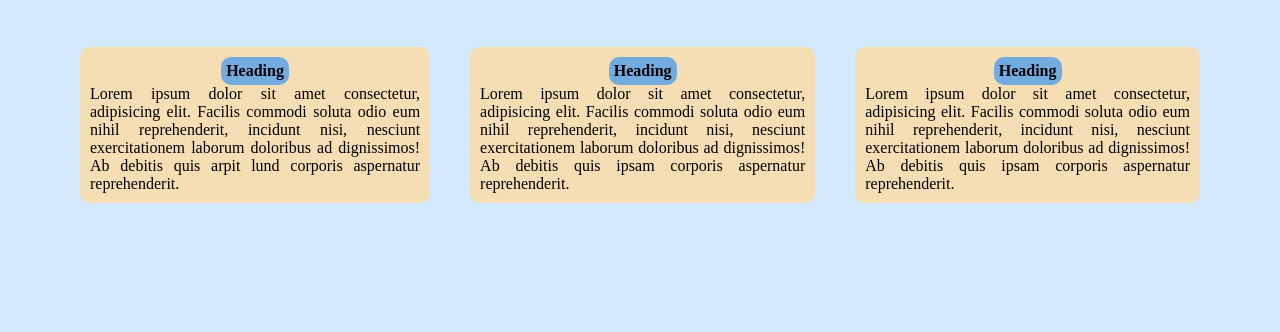
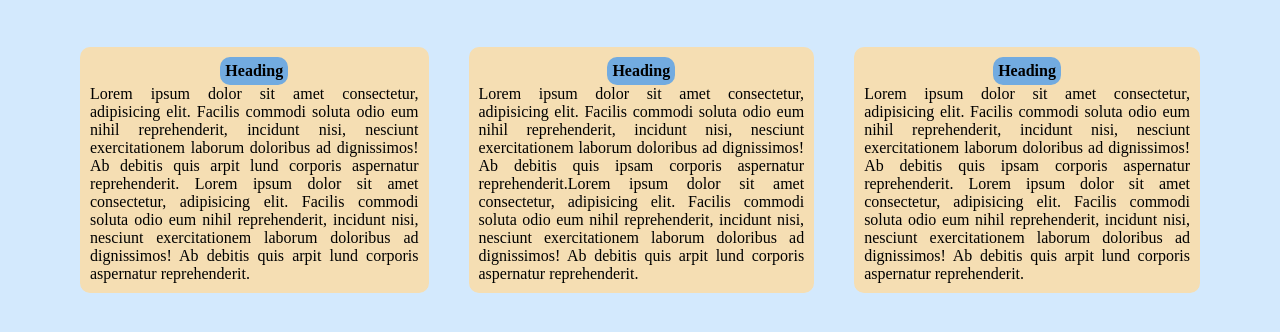
Before and after one commit to Arpitsood/potential-funicular, a plain HTML site: page index.html in a window 1280 px wide. Shown: the part 80-412 px from the top of the page. Drawn offline with Linux system fonts and the light colour scheme.

Commit message:
Update index.html

```diff
--- a/index.html
+++ b/index.html
@@ -20,6 +20,8 @@
                 <div class="head1">Heading</div>
                 Lorem ipsum dolor sit amet consectetur, adipisicing elit. Facilis commodi soluta odio eum nihil
                 reprehenderit, incidunt nisi, nesciunt exercitationem laborum doloribus ad dignissimos! Ab debitis quis
+                arpit lund corporis aspernatur reprehenderit. Lorem ipsum dolor sit amet consectetur, adipisicing elit. Facilis commodi soluta odio eum nihil
+                reprehenderit, incidunt nisi, nesciunt exercitationem laborum doloribus ad dignissimos! Ab debitis quis
                 arpit lund corporis aspernatur reprehenderit.
             </div>
 
@@ -27,7 +29,10 @@
                 <div class="head1">Heading</div>
                 Lorem ipsum dolor sit amet consectetur, adipisicing elit. Facilis commodi soluta odio eum nihil
                 reprehenderit, incidunt nisi, nesciunt exercitationem laborum doloribus ad dignissimos! Ab debitis quis
-                ipsam corporis aspernatur reprehenderit.
+                ipsam corporis aspernatur reprehenderit.Lorem ipsum dolor sit amet consectetur, adipisicing elit. Facilis commodi soluta odio eum nihil
+                reprehenderit, incidunt nisi, nesciunt exercitationem laborum doloribus ad dignissimos! Ab debitis quis
+                arpit lund corporis aspernatur reprehenderit.
+
             </div>
         </div>
 
@@ -37,7 +42,9 @@
                 <div class="head1">Heading</div>
                 Lorem ipsum dolor sit amet consectetur, adipisicing elit. Facilis commodi soluta odio eum nihil
                 reprehenderit, incidunt nisi, nesciunt exercitationem laborum doloribus ad dignissimos! Ab debitis quis
-                ipsam corporis aspernatur reprehenderit.
+                ipsam corporis aspernatur reprehenderit. Lorem ipsum dolor sit amet consectetur, adipisicing elit. Facilis commodi soluta odio eum nihil
+                reprehenderit, incidunt nisi, nesciunt exercitationem laborum doloribus ad dignissimos! Ab debitis quis
+                arpit lund corporis aspernatur reprehenderit.
             </div>
         </div>
         </div>
```
